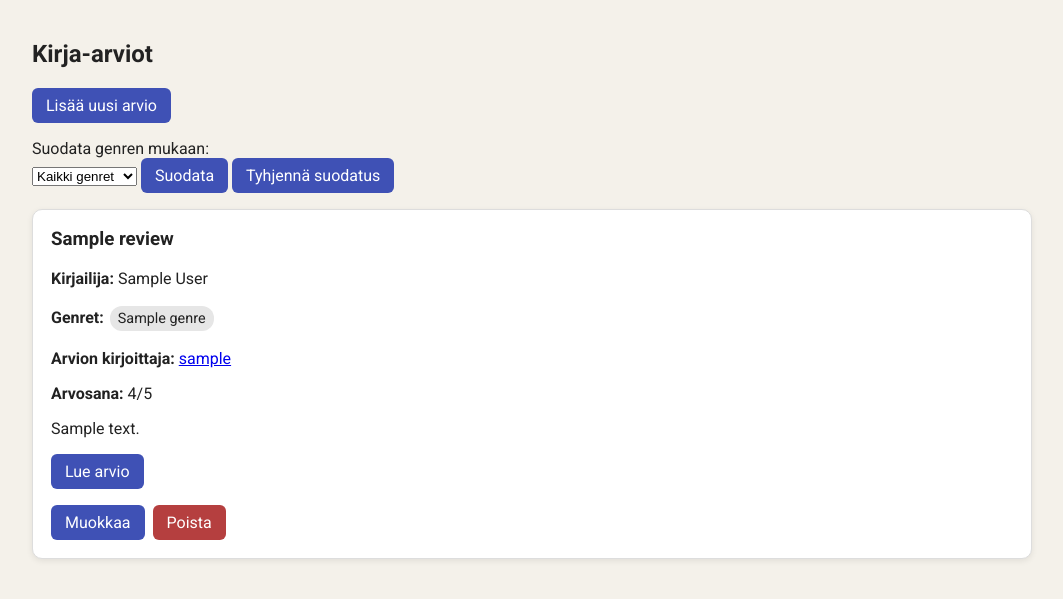
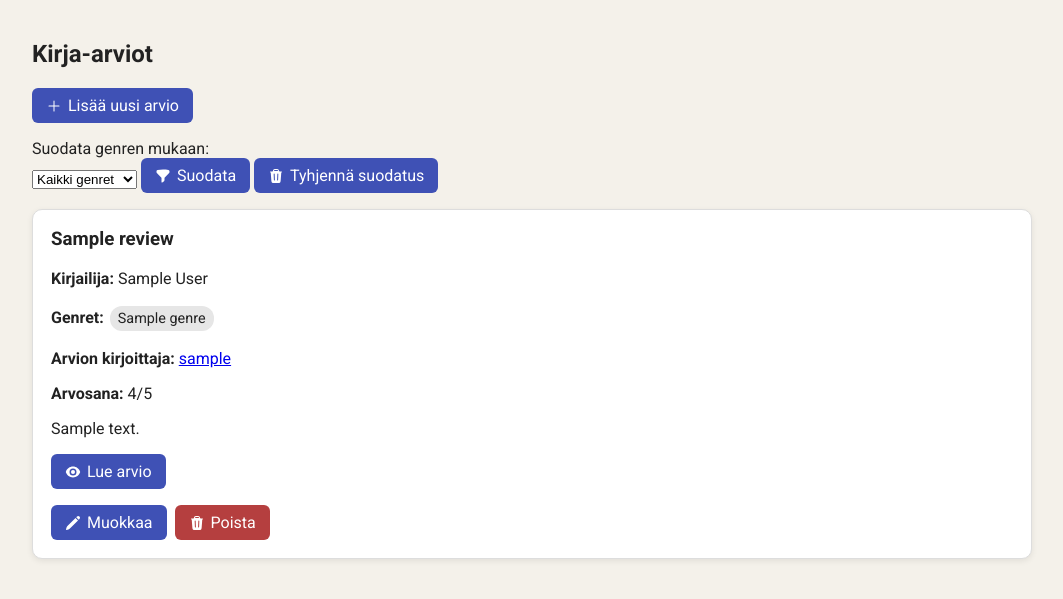
Before and after one commit to antsrm/kirjaloki, a Flask app: template templates/reviews.html in a window 1280 px wide. Shown: the part 140-739 px from the top of the page, without its empty margins (108-1171 px from the left). Run offline with Flask 3, Linux system fonts and the light colour scheme; the visitor is signed in with stand-in values (Sample User, id 1); the template is opened without the code that fills it: most values are stand-ins (such as "Sample title", 1, 10 or a date in 2020).

Commit message:
Update button icons

```diff
--- a/templates/confirm_delete.html
+++ b/templates/confirm_delete.html
@@ -18,11 +18,11 @@
            name="csrf_token"
            value="{{ session.csrf_token }}">
 
-    <input class="button danger"
-           type="submit"
-           value="{{ confirm_button }}">
+    <button class="button danger" type="submit">
+        <img src="/static/icons/delete.svg" alt="" class="button-icon"> {{ confirm_button }}</button>
 
     <a class="button" href="{{ cancel_url }}">
+        <img src="/static/icons/return.svg" alt="" class="button-icon">
         Peruuta
     </a>
 
--- a/templates/edit_review.html
+++ b/templates/edit_review.html
@@ -51,7 +51,11 @@
         {% endfor %}
     </p>
 
-    <input class="button" type="submit" value="Tallenna muutokset">
+    <button class="button" type="submit">
+    <img src="/static/icons/check.svg" alt="" class="button-icon">
+    Tallenna muutokset
+    </button>
+
 </form>
 
 {% endblock %}
--- a/templates/new_review.html
+++ b/templates/new_review.html
@@ -51,7 +51,10 @@
         {% endfor %}
     </p>
 
-    <input class="button" type="submit" value="Lisää arvio">
+    <button class="button" type="submit">
+    <img src="/static/icons/check.svg" alt="" class="button-icon">
+    Lisää arvio
+</button>
 </form>
 
 {% endblock %}
--- a/templates/reviews.html
+++ b/templates/reviews.html
@@ -5,7 +5,9 @@
 <h2>Kirja-arviot</h2>
 
 <p>
-    <a class="button" href="/new_review">Lisää uusi arvio</a>
+    <a class="button" href="/new_review">
+        <img src="/static/icons/add.svg" alt="" class="button-icon">
+        Lisää uusi arvio</a>
 </p>
 
 <form action="/reviews" method="get">
@@ -25,8 +27,14 @@
             {% endfor %}
         </select>
 
-        <input class="button" type="submit" value="Suodata">
-        <a class="button" href="/reviews">Tyhjennä suodatus</a>
+        <button class="button" type="submit">
+        <img src="/static/icons/filter.svg" alt="" class="button-icon">
+        Suodata
+        </button>
+
+        <a class="button" href="/reviews">
+            <img src="/static/icons/delete.svg" alt="" class="button-icon">
+            Tyhjennä suodatus</a>
     </p>
 </form>
 
@@ -62,16 +70,40 @@
     </p>
 
     <p>
-        <a class="button" href="/review/{{ review.id }}">Lue arvio</a>
+        <a class="button" href="/review/{{ review.id }}">
+            <img
+                src="/static/icons/look.svg"
+                alt=""
+                class="button-icon"
+            >
+            Lue arvio
+        </a>
     </p>
 
     {% if session.user_id == review.user_id %}
     <div class="actions">
-        <a class="button" href="/edit_review/{{ review.id }}">Muokkaa</a>
 
-        <a class="button danger" href="/delete_review/{{ review.id }}">Poista</a>
+        <a class="button" href="/edit_review/{{ review.id }}">
+            <img
+                src="/static/icons/edit.svg"
+                alt=""
+                class="button-icon"
+            >
+            Muokkaa
+        </a>
+
+        <a class="button danger" href="/delete_review/{{ review.id }}">
+            <img
+                src="/static/icons/delete.svg"
+                alt=""
+                class="button-icon"
+            >
+            Poista
+        </a>
+
     </div>
     {% endif %}
+
 </div>
 
 {% endfor %}
--- a/templates/user.html
+++ b/templates/user.html
@@ -33,7 +33,9 @@
     </p>
 
     <p>
-        <a class="button" href="/review/{{ review.id }}">Lue arvio</a>
+        <a class="button" href="/review/{{ review.id }}">
+            <img src="/static/icons/look.svg" alt="" class="button-icon">
+            Lue arvio</a>
     </p>
 </div>
 
@@ -48,6 +50,7 @@
 
 <p>
     <a class="button danger" href="/delete_user/{{ user.id }}">
+        <img src="/static/icons/delete.svg" alt="" class="button-icon">
         Poista käyttäjätili
     </a>
 </p>
```
Also changed, not shown: templates/review.html (+18 -4 lines), templates/search.html (+6 -2 lines), static/icons/check.svg (added), static/icons/delete.svg (added), static/icons/edit.svg (added), static/icons/filter.svg (added), static/icons/look.svg (added), static/icons/return.svg (added), static/icons/send.svg (added).
